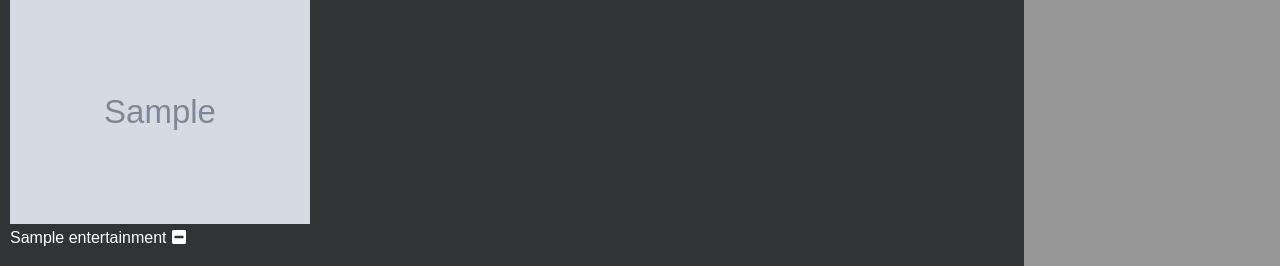
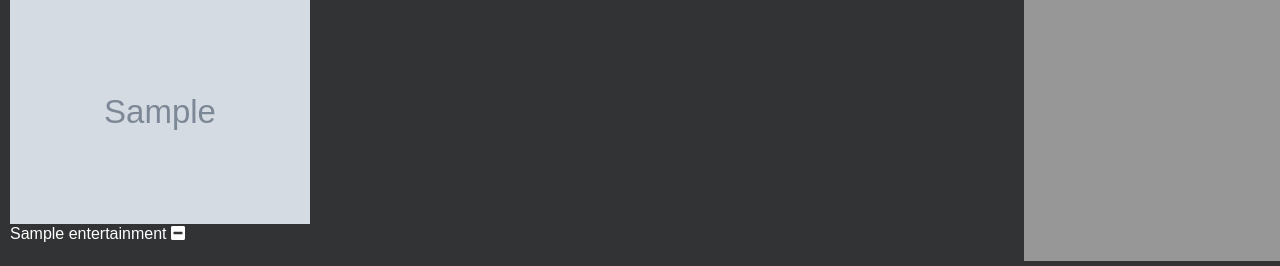
Before and after one commit to Ranffi/friendflix, a Flask app: page /home in a window 1280 px wide. Shown: the part 1257-1523 px from the top of the page. Run offline with Flask 2, Linux system fonts and the light colour scheme; a user stored in the database is signed in; tables that the repository leaves empty hold one stand-in row (values such as "Sample post"); grey boxes marked "Sample" are stand-in pictures; some libraries are stand-ins or nearby versions.

Commit message:
changed all <i> tags to <span>

```diff
--- a/static/styles.css
+++ b/static/styles.css
@@ -79,7 +79,7 @@ h2{
     flex-direction: column;
     height: 100%;
 }
-.icons i{
+.icons span{
     padding: 10px;
 }
 
@@ -118,7 +118,7 @@ p {
     margin: 50px;
 }
 
-span {
+.btn-remove {
     font-size: 20px;
     color: grey;
 }
--- a/templates/base.html
+++ b/templates/base.html
@@ -22,7 +22,7 @@
             </form>
             <ul class="navbar-nav">
                 <li class="nav-item">
-                  <a class="nav-link " aria-current="page" href="/signout"><i class="fas fa-sign-out-alt fs-3"></i></a>
+                  <a class="nav-link " aria-current="page" href="/signout"><span class="fas fa-sign-out-alt fs-3"></span></a>
                 </li>
           </div>
         </div>
--- a/templates/friend.html
+++ b/templates/friend.html
@@ -10,12 +10,12 @@
     <h6 class="username" style="color: white; margin-right: 10px;">@{{friend.user_name}}</h6>
     {%- if friend not in d -%}
     <button type="button" class="btn btn-secondary">
-        <a href="{{url_for('add_friend', friend_id = friend.id)}}"><i class="fas fa-user-plus fs-6" style="color: white;"></i></a>
+        <a href="{{url_for('add_friend', friend_id = friend.id)}}"><span class="fas fa-user-plus fs-6" style="color: white;"></span></a>
     </button>
     {%endif%}
     {%- if friend in d -%}
     <button type="button" class="btn btn-secondary">
-    <a href="{{url_for('unfollow', friend_id = friend.id)}}"><i class="fas fa-user-minus fs-6" style="color: white;"></i></a>
+    <a href="{{url_for('unfollow', friend_id = friend.id)}}"><span class="fas fa-user-minus fs-6" style="color: white;"></span></a>
 </button>
     {%endif%}
 {%endblock%}
--- a/templates/index.html
+++ b/templates/index.html
@@ -55,9 +55,9 @@
                 </a>
                 <h6>{{show.title}}
                     {%-if not friend-%}
-                        <span>
+                        <span class="btn-remove">
                             <a href="{{url_for('remove', movie_id = show.id, type = 'current')}}">
-                                <i class="fas fa-minus-square fs-6" style="color: white;"></i>
+                                <span class="fas fa-minus-square fs-6" style="color: white;"></span>
                             </a>
                         </span>
                     {% endif %}
@@ -75,9 +75,9 @@
                 </a>
                 <h6>{{show.title}}
                     {%-if not friend-%}
-                        <span>
+                        <span class="btn-remove">
                             <a href="{{url_for('remove', movie_id = show.id, type = 'favs')}}">
-                                <i class="fas fa-minus-square fs-6" style="color: white;"></i>
+                                <span class="fas fa-minus-square fs-6" style="color: white;"></span>
                             </a>
                         </span>
                     {% endif %}
@@ -98,7 +98,7 @@
                     {%-if not friend-%}
                         <span>
                             <a href="{{url_for('remove', movie_id = show.id, type = 'later')}}">
-                                <i class="fas fa-minus-square fs-6" style="color: white;"></i>
+                                <span class="fas fa-minus-square fs-6" style="color: white;"></span>
                             </a>
                         </span>
                     {% endif %}
```
